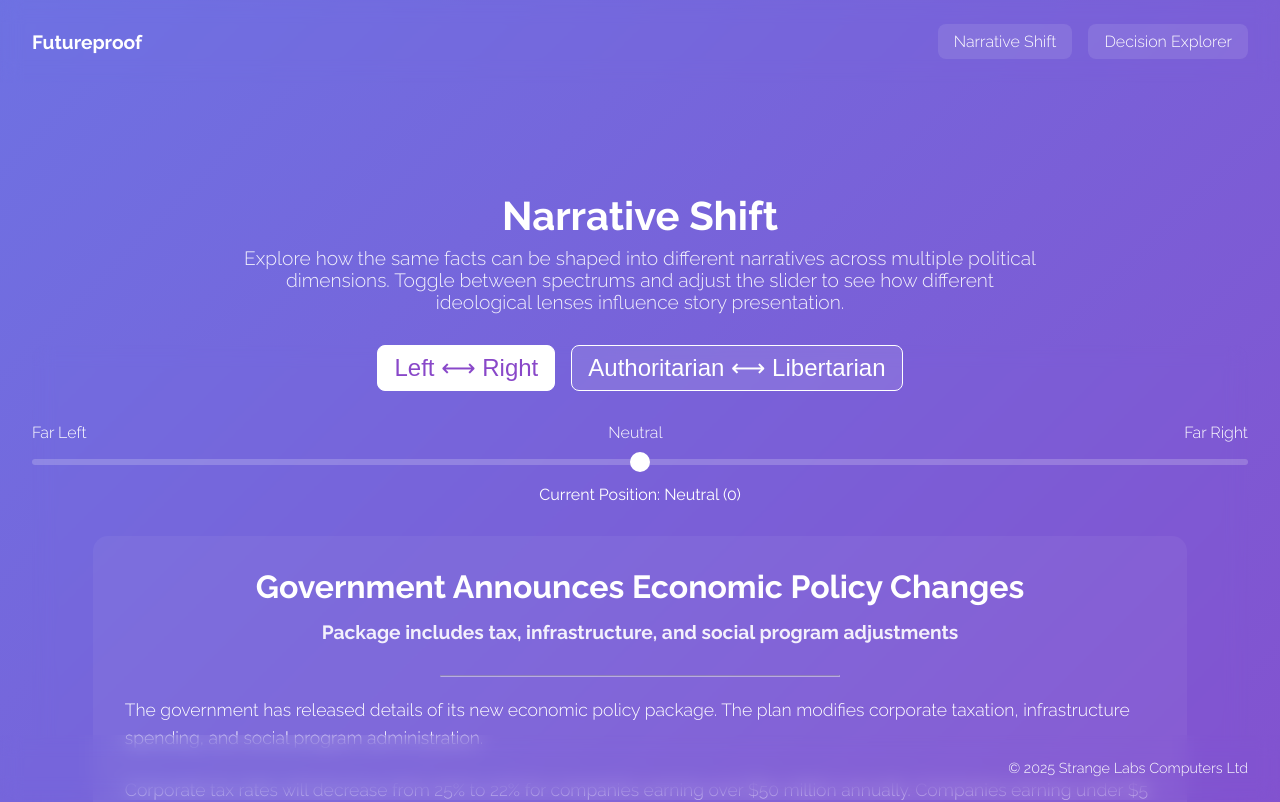
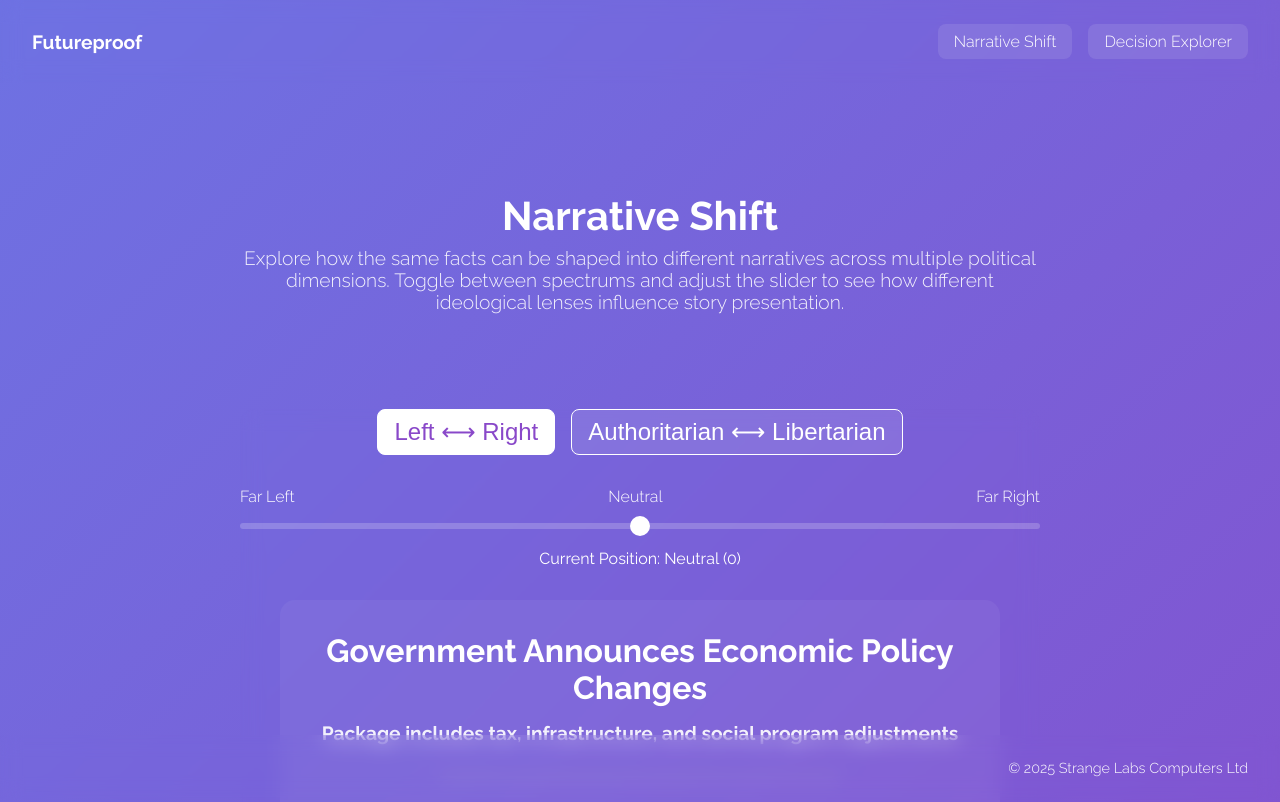
Before and after one commit to Future-Proof-Earth/futureproof, a React (Vite) app in the folder client/: page /narrative-shift in a window 1280 px wide. Shown: the top 802 px of the page. Built offline with nearby package versions, Linux system fonts and the light colour scheme.

Commit message:
update css

```diff
--- a/client/src/styles/App.css
+++ b/client/src/styles/App.css
@@ -40,7 +40,6 @@
     display: flex;
     flex-direction: column;
     align-items: center;
-    justify-content: center;
     min-height: 100vh;
     width: 100%;
     padding: 2rem;
@@ -78,7 +77,7 @@
 .demo-header {
     color: white;
     text-align: center;
-    margin-bottom: 2rem;
+    margin-bottom: 6rem;
     margin-top: 6rem;
     padding: 0 2rem;
 }
@@ -334,6 +333,7 @@
     border-radius: 15px;
     padding: 2rem;
     color: white;
+    max-width: 800px;
 }
 
 .topic-card {
@@ -369,6 +369,7 @@
     backdrop-filter: blur(10px);
     border-radius: 15px;
     color: white;
+    max-width: 800px;
 }
 
 .spectrum-toggle {
```
